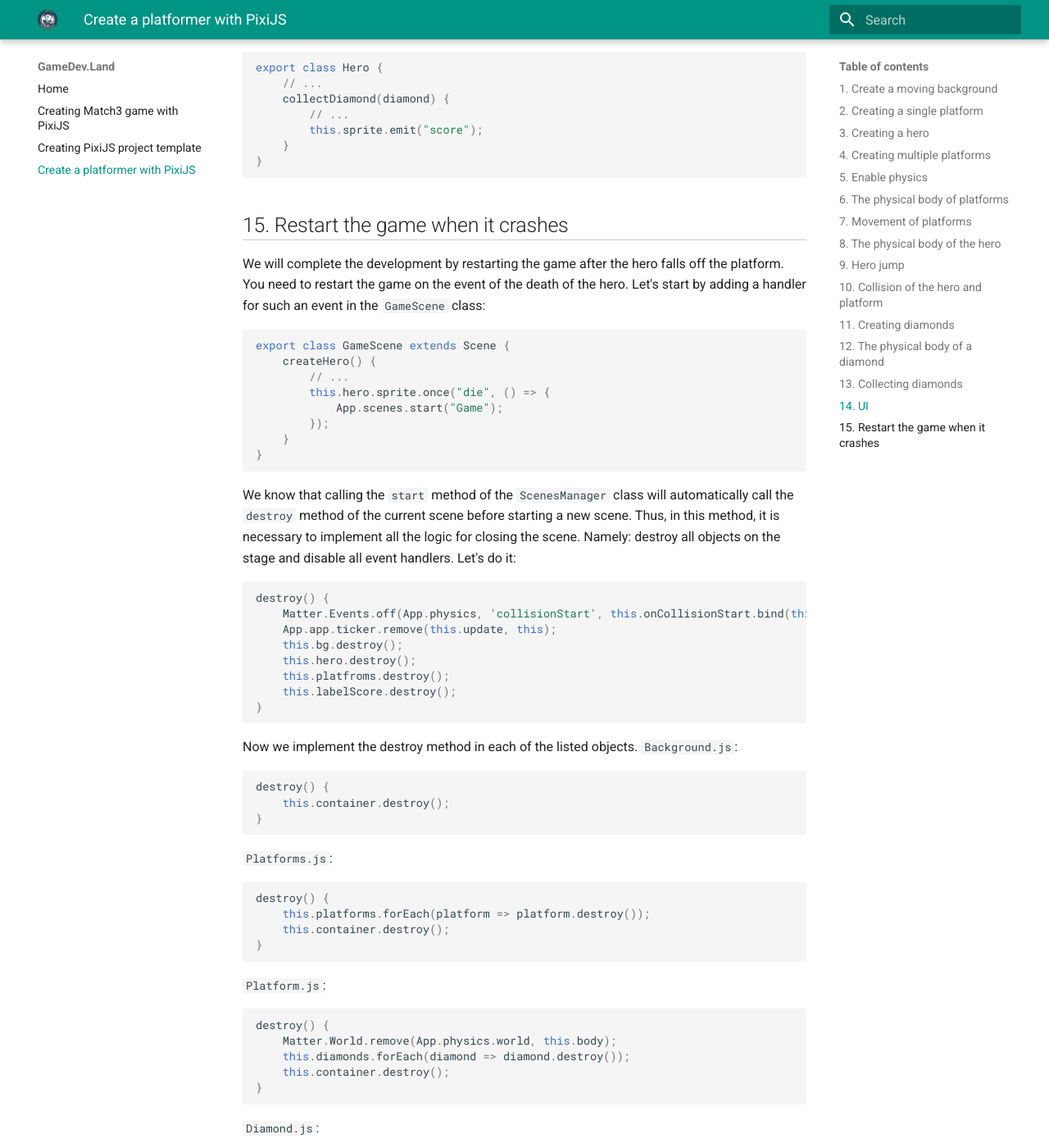
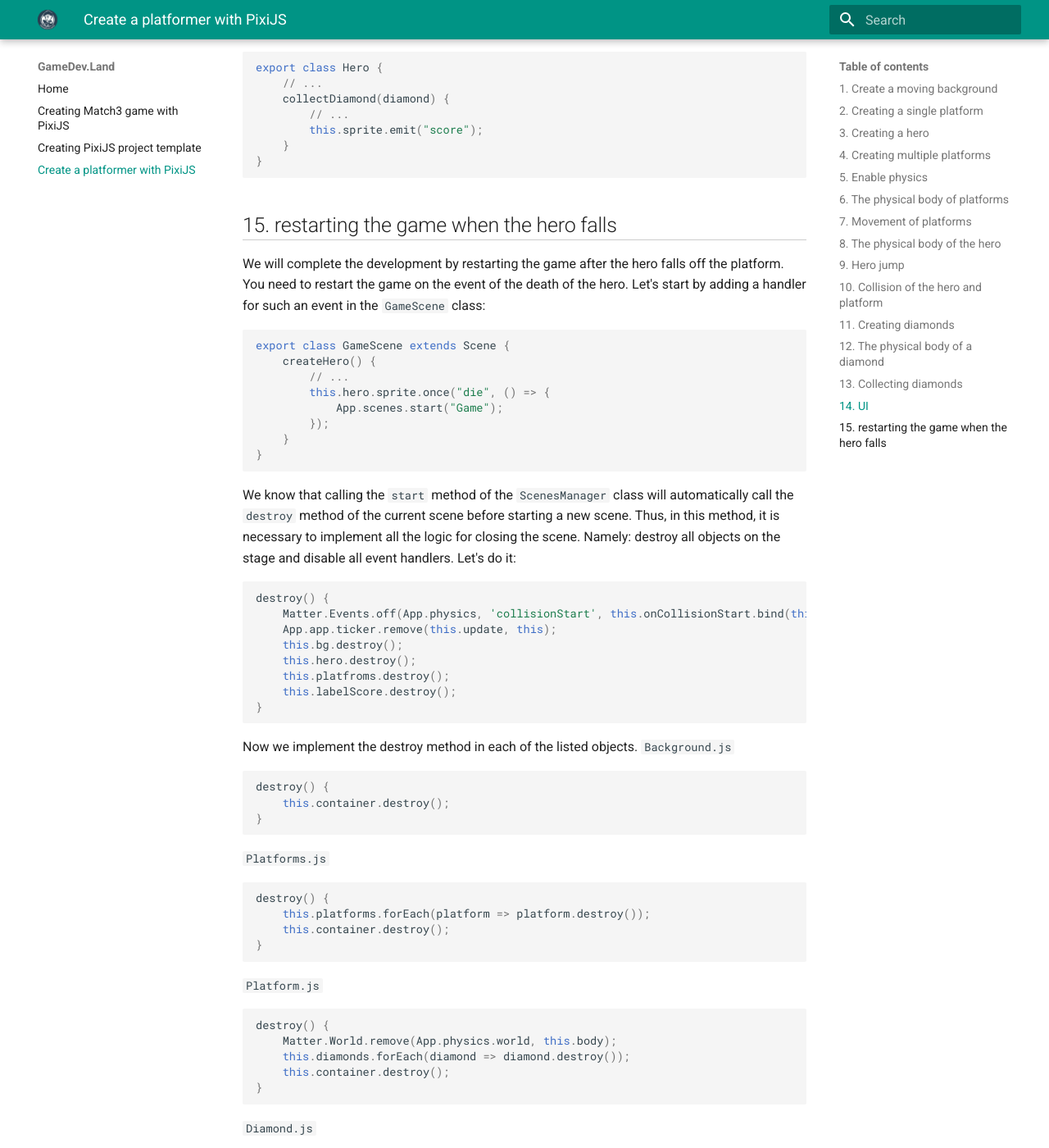
Before and after one commit to bolotnikov/gamedevland, an MkDocs documentation site: the page built from docs/runner.md, in a window 1280 px wide and 1400 px high, scrolled down 20558 px. Shown: the whole window at 82% size. Built offline with MkDocs 1.6.1 and Material for MkDocs 9.7.7, drawn with Linux system fonts in a browser that asks for light colours; emoji names are drawn with the system emoji font.

Commit message:
Update runner.md

````diff
--- a/docs/runner.md
+++ b/docs/runner.md
@@ -973,7 +973,7 @@ export class Hero {
     }
 }
 ```
-## 15. Restart the game when it crashes
+## 15. restarting the game when the hero falls
 
 We will complete the development by restarting the game after the hero falls off the platform.
 You need to restart the game on the event of the death of the hero.
@@ -1004,14 +1004,14 @@ destroy() {
 ```
 
 Now we implement the destroy method in each of the listed objects.
-`Background.js`:
+`Background.js`
 ``` javascript
 destroy() {
     this.container.destroy();
 }
 ```
 
-`Platforms.js`:
+`Platforms.js`
 ``` javascript
 destroy() {
     this.platforms.forEach(platform => platform.destroy());
@@ -1019,7 +1019,7 @@ destroy() {
 }
 ```
 
-`Platform.js`:
+`Platform.js`
 ``` javascript
 destroy() {
     Matter.World.remove(App.physics.world, this.body);
@@ -1028,7 +1028,7 @@ destroy() {
 }
 ```
 
-`Diamond.js`:
+`Diamond.js`
 ``` javascript
 destroy() {
     if (this.sprite) {
@@ -1042,7 +1042,7 @@ destroy() {
 
 Finally, let's finish by firing the `die` event on the `Hero` class:
 
-`Hero.js`:
+`Hero.js`
 ``` javascript
 update() {
     // ...
````
